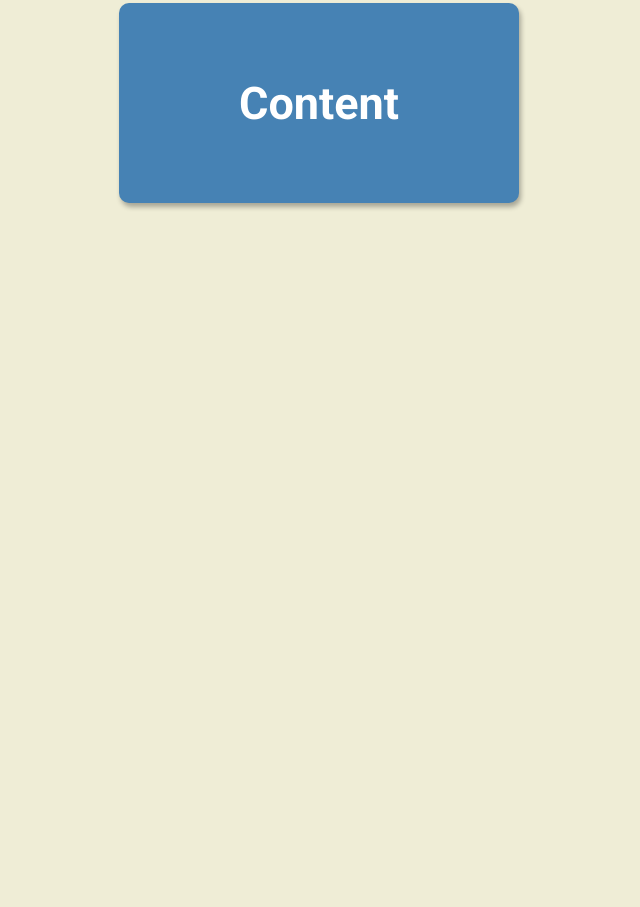
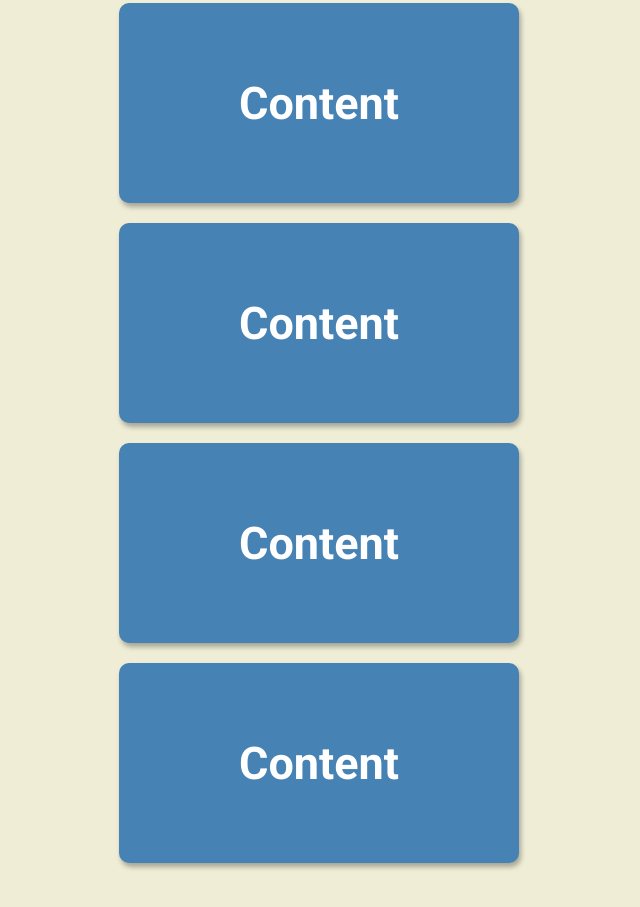
Before and after one commit to mahmud035/50-Projects-In-50-Days---HTML--CSS---JavaScript, a plain HTML site: page 06-scroll-animation/index.html in a window 1280 px wide. Shown: the part 2265-3172 px from the top of the page, without its empty margins (321-961 px from the left). Before the commit the page ends 2918 px from the top, so only its background shows below. Drawn offline with Linux system fonts and the light colour scheme.

Commit message:
project complete

```diff
--- a/05-blurry-loading/script.js
+++ b/05-blurry-loading/script.js
@@ -16,6 +16,7 @@ function blurring() {
   // console.log(load);
 
   loadText.innerHTML = `${load}%`;
+
   loadText.style.opacity = scale(load, 0, 100, 1, 0);
   bg.style.filter = `blur(${scale(load, 0, 100, 30, 0)}px)`;
 }
--- a/scroll-animation/index.html
+++ b/06-scroll-animation/index.html
@@ -21,6 +21,11 @@
     <div class="box"><h2>Content</h2></div>
     <div class="box"><h2>Content</h2></div>
     <div class="box"><h2>Content</h2></div>
+    <div class="box"><h2>Content</h2></div>
+    <div class="box"><h2>Content</h2></div>
+    <div class="box"><h2>Content</h2></div>
+    <div class="box"><h2>Content</h2></div>
+
     <script src="script.js"></script>
   </body>
 </html>
--- /dev/null
+++ b/06-scroll-animation/script.js
@@ -0,0 +1,22 @@
+'use strict';
+
+const boxes = document.querySelectorAll('.box');
+
+window.addEventListener('scroll', checkBoxes);
+
+checkBoxes();
+
+function checkBoxes() {
+  const triggerBottom = (window.innerHeight / 5) * 4; //? Not clear what this is doing
+  //   console.log(`triggerBottom: ${triggerBottom}`);
+
+  boxes.forEach((box) => {
+    const boxTop = box.getBoundingClientRect().top;
+
+    if (boxTop < triggerBottom) {
+      box.classList.add('show');
+    } else {
+      box.classList.remove('show');
+    }
+  });
+}
--- a/scroll-animation/style.css
+++ b/06-scroll-animation/style.css
@@ -12,7 +12,7 @@ body {
   align-items: center;
   justify-content: center;
   margin: 0;
-  overflow-x: hidden;
+  overflow-x: hidden; /* remove horizontal scroll bar */
 }
 
 h1 {
@@ -20,13 +20,13 @@ h1 {
 }
 
 .box {
-  background-color: steelblue;
+  background: steelblue;
   color: #fff;
-  display: flex;
-  align-items: center;
-  justify-content: center;
   width: 400px;
   height: 200px;
+  display: flex;
+  justify-content: center;
+  align-items: center;
   margin: 10px;
   border-radius: 10px;
   box-shadow: 2px 4px 5px rgba(0, 0, 0, 0.3);
@@ -34,7 +34,7 @@ h1 {
   transition: transform 0.4s ease;
 }
 
-.box:nth-of-type(even) {
+.box:nth-child(even) {
   transform: translateX(-400%);
 }
 
--- a/scroll-animation/script.js
+++ /dev/null
@@ -1,19 +0,0 @@
-const boxes = document.querySelectorAll('.box')
-
-window.addEventListener('scroll', checkBoxes)
-
-checkBoxes()
-
-function checkBoxes() {
-    const triggerBottom = window.innerHeight / 5 * 4
-
-    boxes.forEach(box => {
-        const boxTop = box.getBoundingClientRect().top
-
-        if(boxTop < triggerBottom) {
-            box.classList.add('show')
-        } else {
-            box.classList.remove('show')
-        }
-    })
-}
```
